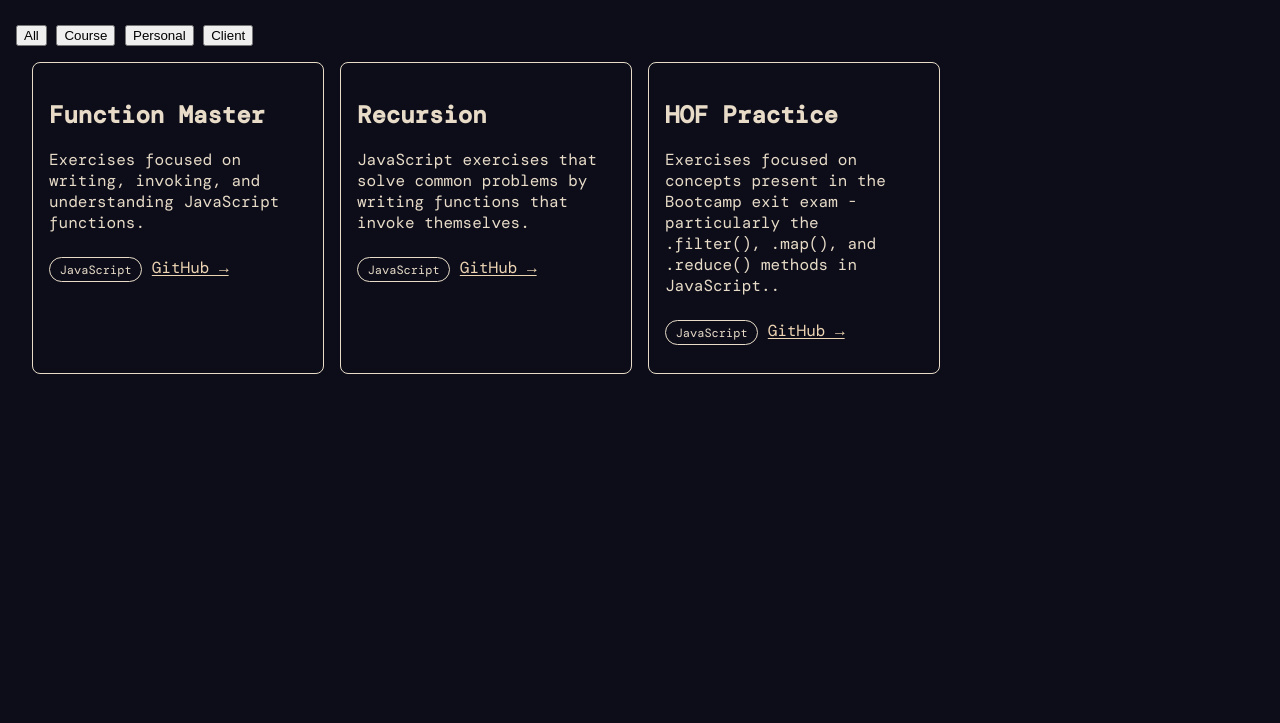
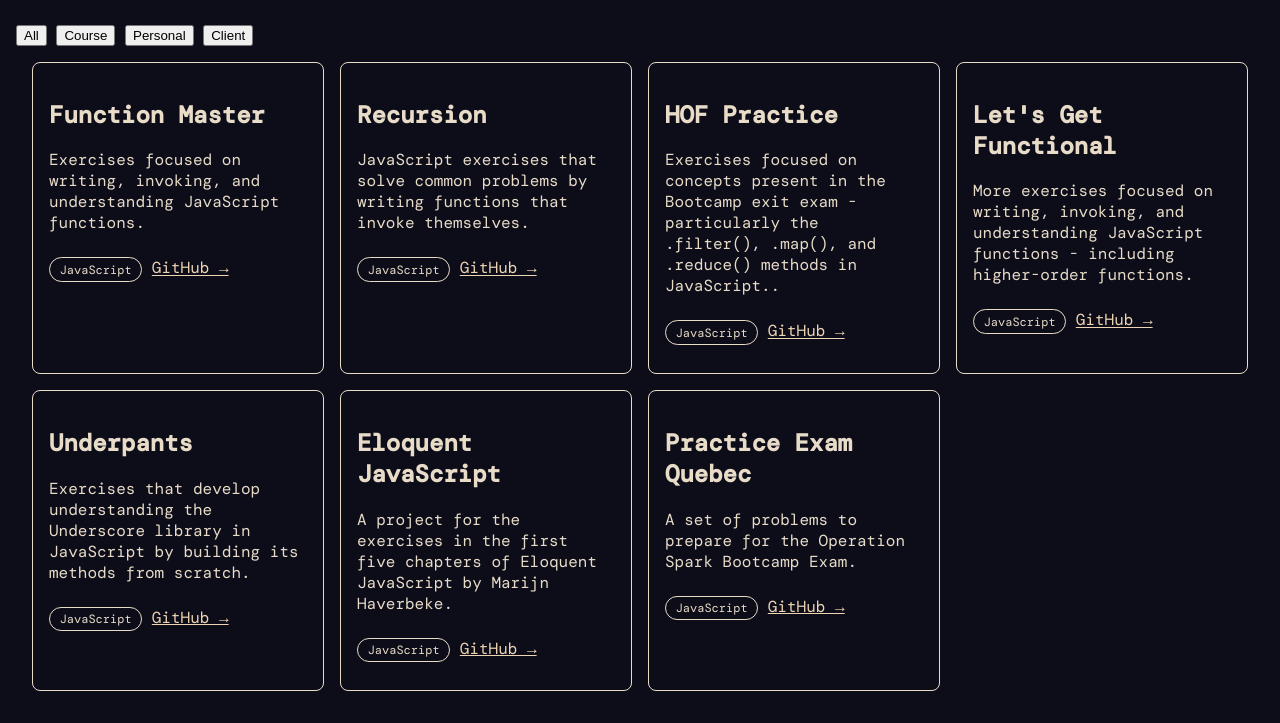
Before and after one commit to Gmcjr/portfolio, a website: page projects.html in a window 1280 px wide. Shown: the part 150-873 px from the top of the page. Before the commit the page ends 800 px from the top, so only its background shows below. Drawn offline with nearby package versions, Linux system fonts and the light colour scheme; a web font is replaced by a local one.

Commit message:
add Let's Get Functional, Underpants, Eloquent JavaScript, and Practice Exam Quebec cards

```diff
--- a/projects.html
+++ b/projects.html
@@ -42,6 +42,30 @@
                             <p class="tech">JavaScript</p>
                                 <a href="https://github.com/Gmcjr/hof-practice" target="_blank">GitHub →</a>
                     </div>
+                    <div class="project-card" data-category="course">
+                        <h2>Let's Get Functional</h2>
+                            <p>More exercises focused on writing, invoking, and understanding JavaScript functions - including higher-order functions.</p>
+                            <p class="tech">JavaScript</p>
+                                <a href="https://github.com/Gmcjr/let-s-get-functional.github.io" target="_blank">GitHub →</a>
+                    </div>
+                    <div class="project-card" data-category="course">
+                        <h2>Underpants</h2>
+                            <p>Exercises that develop understanding the Underscore library in JavaScript by building its methods from scratch.</p>
+                            <p class="tech">JavaScript</p>
+                                <a href="https://github.com/Gmcjr/underpants-copy" target="_blank">GitHub →</a>
+                    </div>
+                    <div class="project-card" data-category="course">
+                        <h2>Eloquent JavaScript</h2>
+                            <p>A project for the exercises in the first five chapters of Eloquent JavaScript by Marijn Haverbeke.</p>
+                            <p class="tech">JavaScript</p>
+                                <a href="https://github.com/Gmcjr/eloquent-javascript-copy" target="_blank">GitHub →</a>
+                    </div>
+                    <div class="project-card" data-category="course">
+                        <h2>Practice Exam Quebec</h2>
+                            <p>A set of problems to prepare for the Operation Spark Bootcamp Exam.</p>
+                            <p class="tech">JavaScript</p>
+                                <a href="https://github.com/Gmcjr/practice-exam-quebec" target="_blank">GitHub →</a>
+                    </div>
                  </div>
         </main>
     </body>
```
